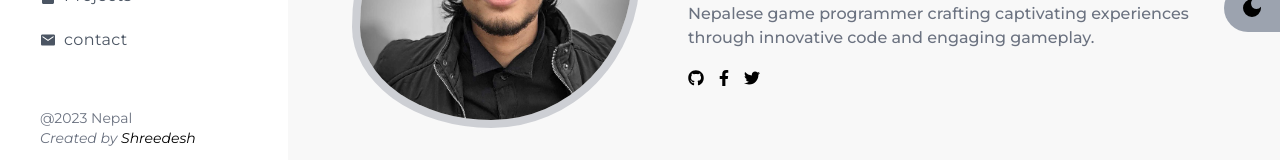
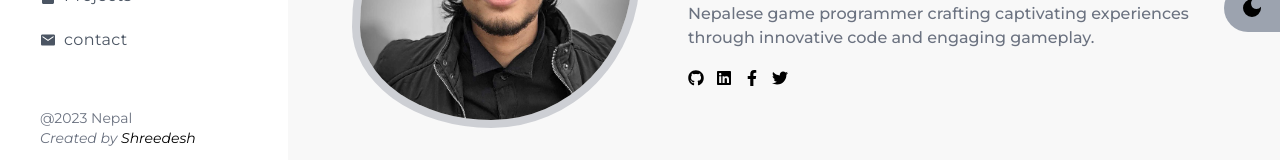
Before and after one commit to NShreedesh/NShreedesh.github.io, a React (Vite) app: page / in a window 1280 px wide. Shown: the part 416-576 px from the top of the page. Built offline with nearby package versions, Linux system fonts and the light colour scheme.

Commit message:
add linked in button

```diff
--- a/src/data/homeIconsData.tsx
+++ b/src/data/homeIconsData.tsx
@@ -1,4 +1,4 @@
-import { FaFacebookF, FaGithub, FaTwitter } from "react-icons/fa";
+import { FaFacebookF, FaGithub, FaTwitter, FaLinkedin } from "react-icons/fa";
 
 import IIcons from "../interfaces/IHomeIcons";
 
@@ -6,6 +6,10 @@ export const homeIconsData: IIcons[] = [
   {
     icon: <FaGithub />,
     link: "https://github.com/NShreedesh",
+  },
+  {
+    icon: <FaLinkedin />,
+    link: "https://www.linkedin.com/in/shreedesh-niroula-5993881b8/",
   },
   {
     icon: <FaFacebookF />,
```
